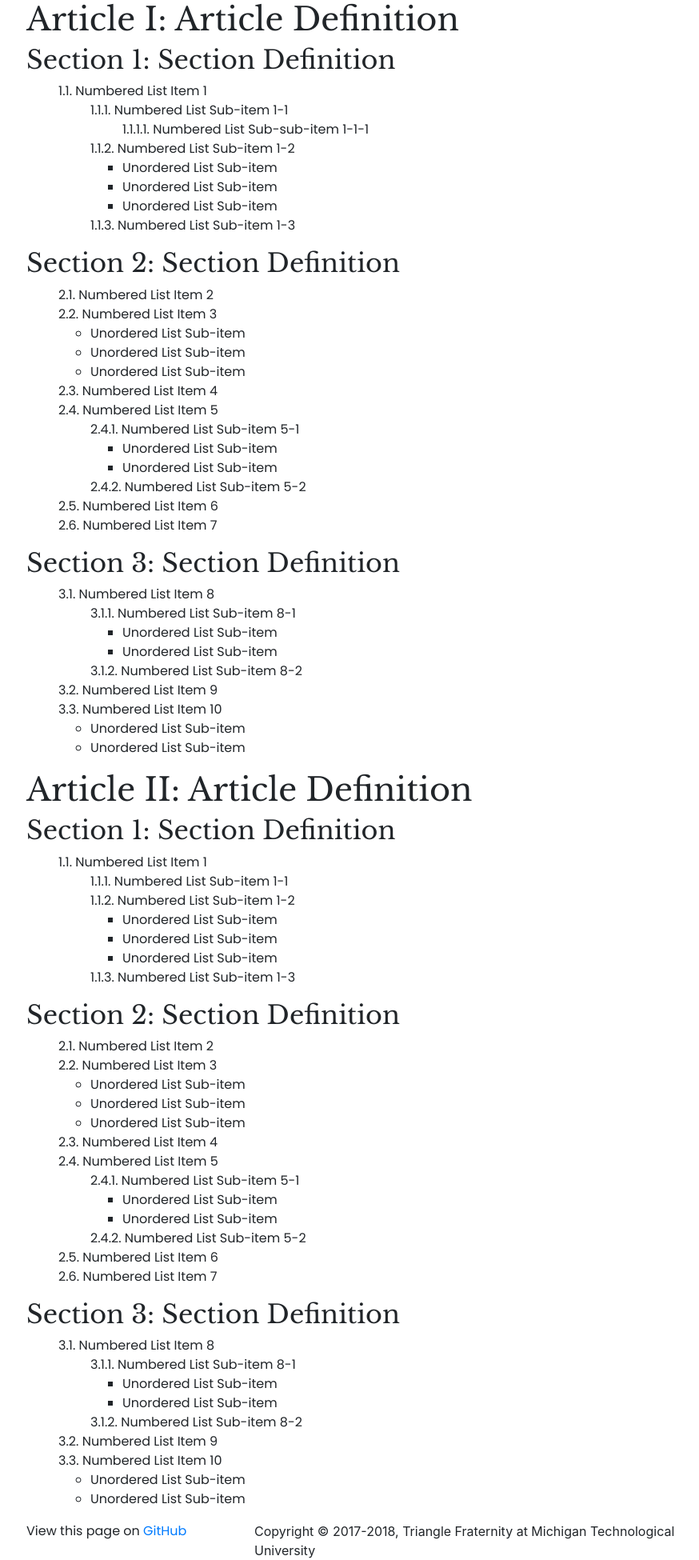
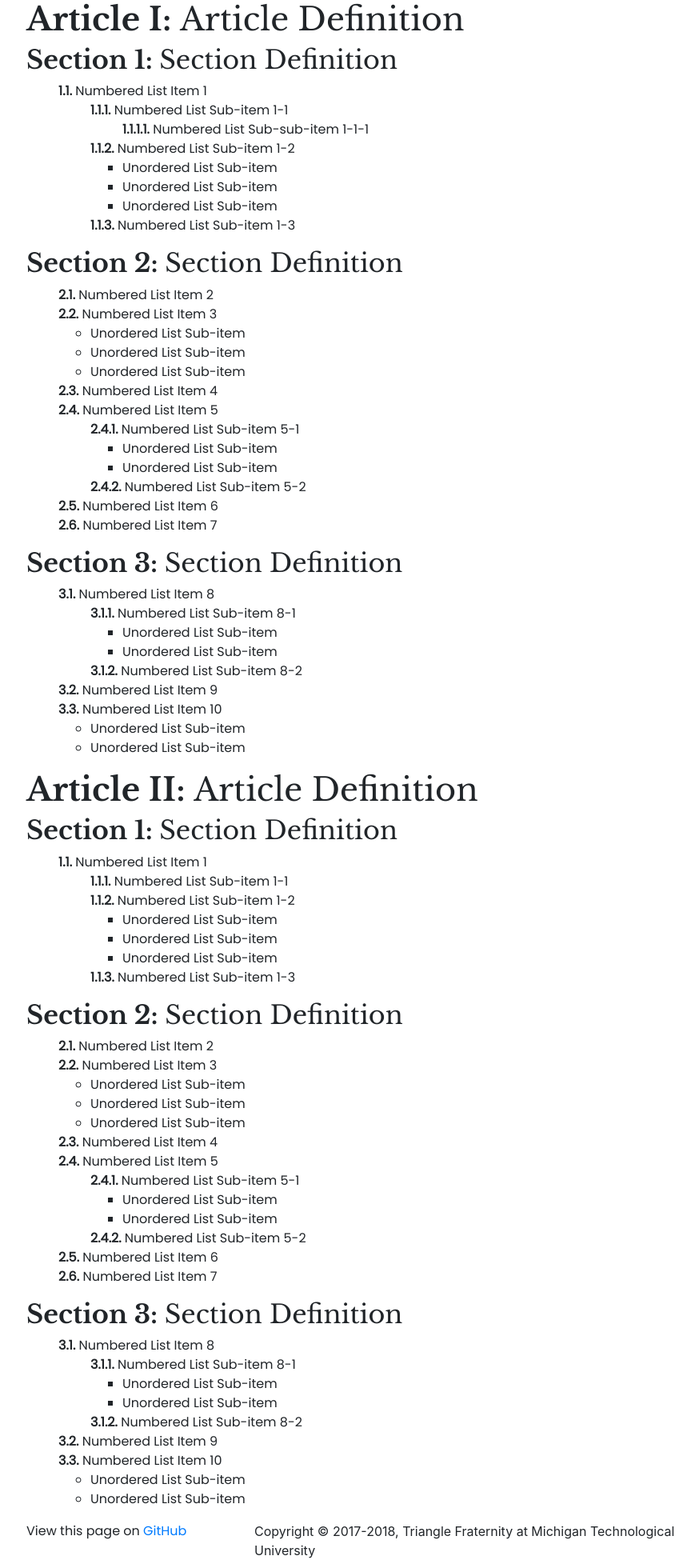
Before and after one commit to trianglefraternitymtu/governing-docs-theme, a Jekyll site: the page built from index.md, in a window 1280 px wide. Shown: the whole page at 80% size, without its empty margins (52-926 px from the left). Built offline with Jekyll 4.4.1, drawn with Linux system fonts in a browser that asks for light colours; nearby versions of some CDN libraries; some web fonts are replaced; our own code applies the rules of GitHub Pages for plain Markdown files; comment, search, counter and statistics services are not loaded.

Commit message:
Make numbers bold

```diff
--- a/_sass/_global.scss
+++ b/_sass/_global.scss
@@ -20,6 +20,7 @@ body {
     counter-reset: section;
     &:before {
       counter-increment: article;
+      font-weight: bold;
       content: "Article " counter(article, upper-roman) ": ";
     }
   }
@@ -27,6 +28,7 @@ body {
   h2 {
     &:before {
       counter-increment: section;
+      font-weight: bold;
       content: "Section " counter(section) ": ";
     }
   }
@@ -38,6 +40,7 @@ body {
     li {
       &:before {
         counter-increment: sub-section;
+        font-weight: bold;
         content: counter(section) "." counters(sub-section, ".") ". ";
       }
     }
```
